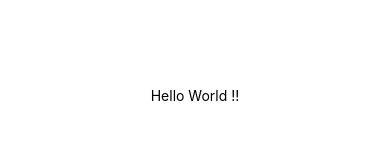
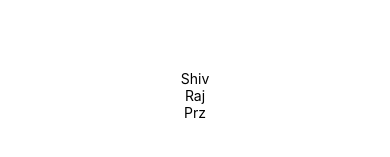
Before and after one commit to userrails/native-app-ex, a React Native app: screen / in a window 390 px wide. Shown: the part 327-484 px from the top of the page. Built offline with nearby package versions, Linux system fonts and the light colour scheme.

Commit message:
Some more text properties are added

```diff
--- a/App.js
+++ b/App.js
@@ -4,7 +4,9 @@ import { StyleSheet, Text, View } from 'react-native';
 export default function App() {
   return (
     <View style={styles.container}>
-      <Text>Hello World !!</Text>
+      <Text>Shiv</Text>
+      <Text>Raj</Text>
+      <Text>Prz</Text>
     </View>
   );
 }
```
